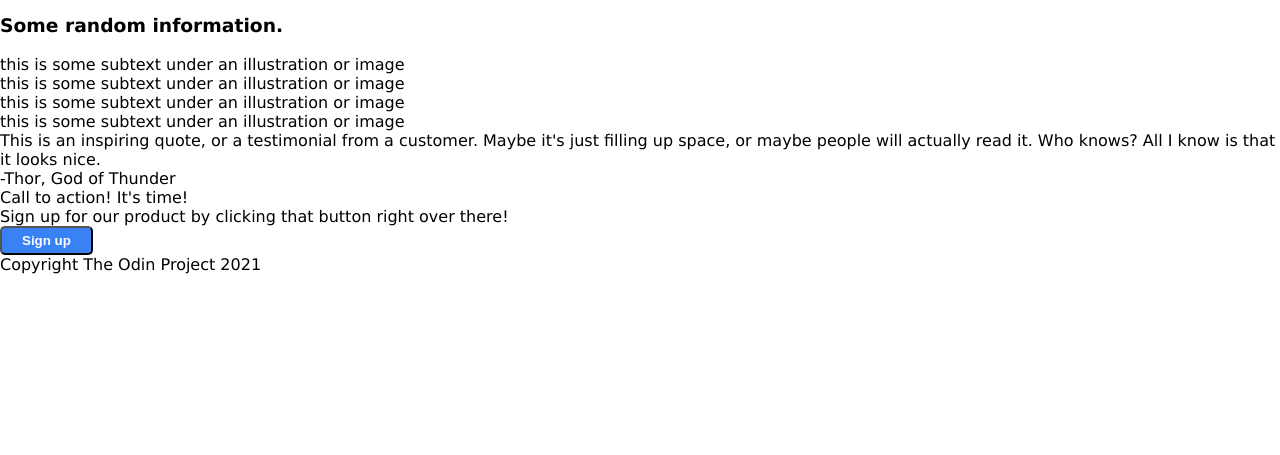
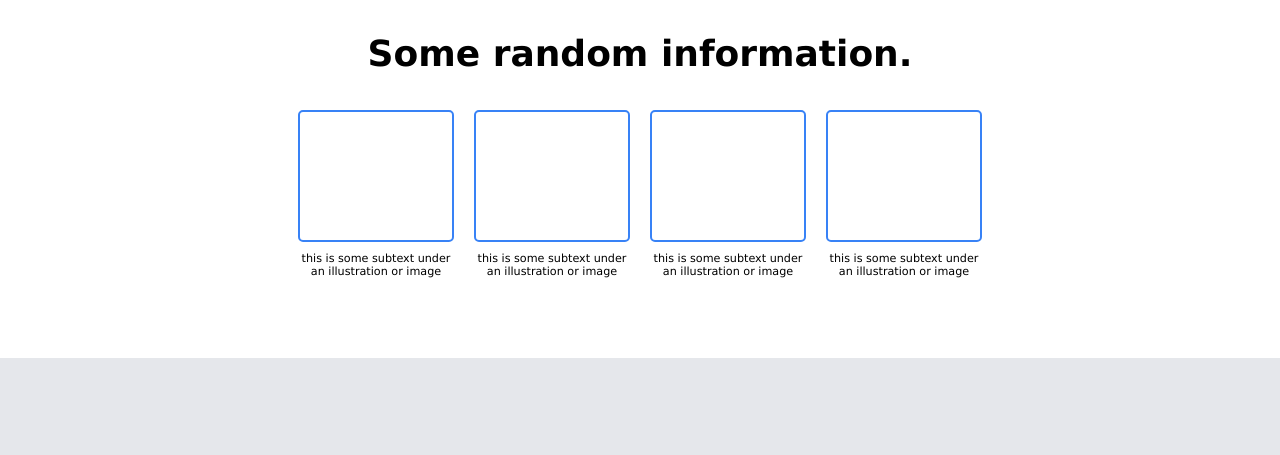
Before and after one commit to cryptocowboye/landing-page, a plain HTML site: page index.html in a window 1280 px wide. Shown: the part 308-763 px from the top of the page. Drawn offline with Linux system fonts and the light colour scheme.

Commit message:
Add style to upper and middle parts of main

```diff
--- a/styles/style.css
+++ b/styles/style.css
@@ -66,3 +66,50 @@ button {
     color: white;
     font-weight: 700;
 }
+
+
+
+.upper-part h3 {
+    text-align: center;
+    font-size: 36px;
+    font-weight: bolder;
+}
+
+.cards {
+    display: flex;
+    width: 55%;
+    margin: 0px auto 5rem;
+}
+
+.card-individual {
+    margin: 0px 10px;
+}
+
+.card-image {
+    border: 2px solid #3882f6;
+    height: 8rem;
+    border-radius: 5px;
+}
+
+.card-text {
+    text-align: center;
+    margin-top: 10px;
+    font-size: 0.7rem;
+}
+
+.middle-part {
+    background-color: #e5e7eb;
+    padding: 100px;
+}
+
+.paragraph {
+    font-size: 36px;
+    font-style: italic;
+}
+
+.quote {
+    text-align: end;
+    margin-top: 25px;
+    font-weight: 700;
+    font-size: 25px;
+}
```
